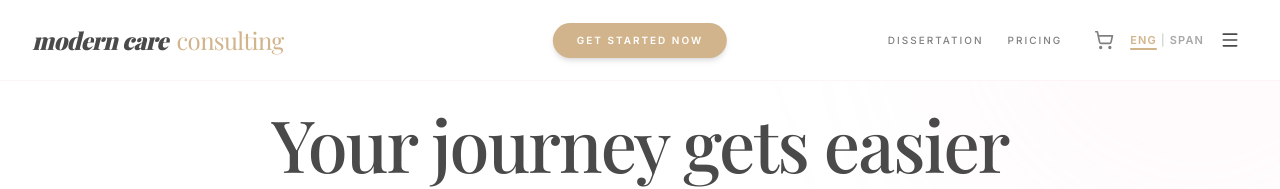
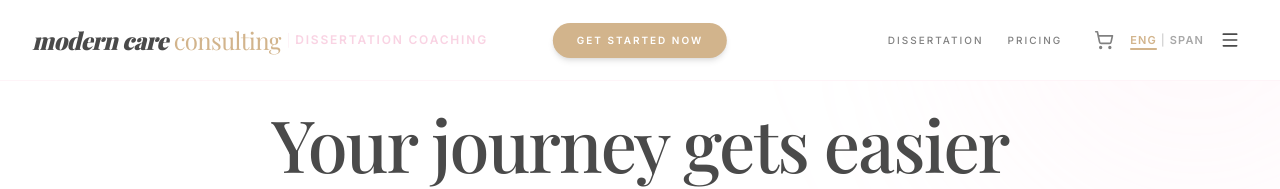
Before and after one commit to bGGamersave/ModernCare, a React (Vite) app: page / in a window 1280 px wide. Shown: the top 189 px of the page. Built offline with nearby package versions, Linux system fonts and the light colour scheme; a web font is replaced by a local one.

Commit message:
feat: update brand name and header with service tag
Refine the site title and navigation branding to explicitly highlight "Dissertation Coaching" for improved clarity and SEO.

```diff
--- a/index.html
+++ b/index.html
@@ -3,7 +3,7 @@
   <head>
     <meta charset="UTF-8" />
     <meta name="viewport" content="width=device-width, initial-scale=1.0" />
-    <title>Modern Care Consulting</title>
+    <title>Modern Care Consulting | Dissertation Coaching</title>
   </head>
   <body>
     <div id="root"></div>
--- a/metadata.json
+++ b/metadata.json
@@ -1,5 +1,5 @@
 {
-  "name": "Modern Care Consulting",
+  "name": "Modern Care Consulting | Dissertation Coaching",
   "description": "Educational and psychology consulting services by Michelle Mendivil, PhD, specializing in dissertation support and the impact of wearable technology on well-being.",
   "requestFramePermissions": [],
   "majorCapabilities": [
--- a/src/App.tsx
+++ b/src/App.tsx
@@ -87,7 +87,12 @@ const Navigation = () => {
         <div className="flex justify-between h-20 items-center relative">
           <div className="flex-shrink-0">
             <Link to="/" className="text-base xs:text-lg sm:text-2xl font-black font-serif tracking-tight lowercase italic text-brand-text leading-tight flex flex-col sm:block">
-              <span>modern care</span> <span className="text-brand-earth not-italic font-light sm:ml-1">consulting</span>
+              <span className="flex items-center gap-1.5 flex-wrap">
+                <span>modern care</span>
+                <span className="text-brand-earth not-italic font-light">consulting</span>
+                <span className="text-brand-pink/40 not-italic font-light text-xs sm:text-sm hidden lg:inline">|</span>
+                <span className="text-[10px] sm:text-xs tracking-[0.15em] font-sans uppercase font-bold text-brand-pink/80 not-italic hidden lg:inline">dissertation coaching</span>
+              </span>
             </Link>
           </div>
 
@@ -1015,7 +1020,7 @@ const Footer = () => {
         <div className="flex flex-col md:flex-row justify-between items-center gap-12 text-center md:text-left">
           <div>
             <h3 className="text-2xl font-black font-serif italic tracking-tight lowercase">
-              modern care <span className="text-brand-earth not-italic font-light">consulting</span>
+              modern care <span className="text-brand-earth not-italic font-light">consulting</span> <span className="text-xs tracking-[0.15em] font-sans uppercase font-bold text-brand-pink/80 not-italic block md:inline-block md:ml-2">| dissertation coaching</span>
             </h3>
             <p className="text-brand-text/40 font-serif text-sm italic tracking-tight mt-2">Nurturing academic excellence since {new Date().getFullYear()}.</p>
           </div>
```
